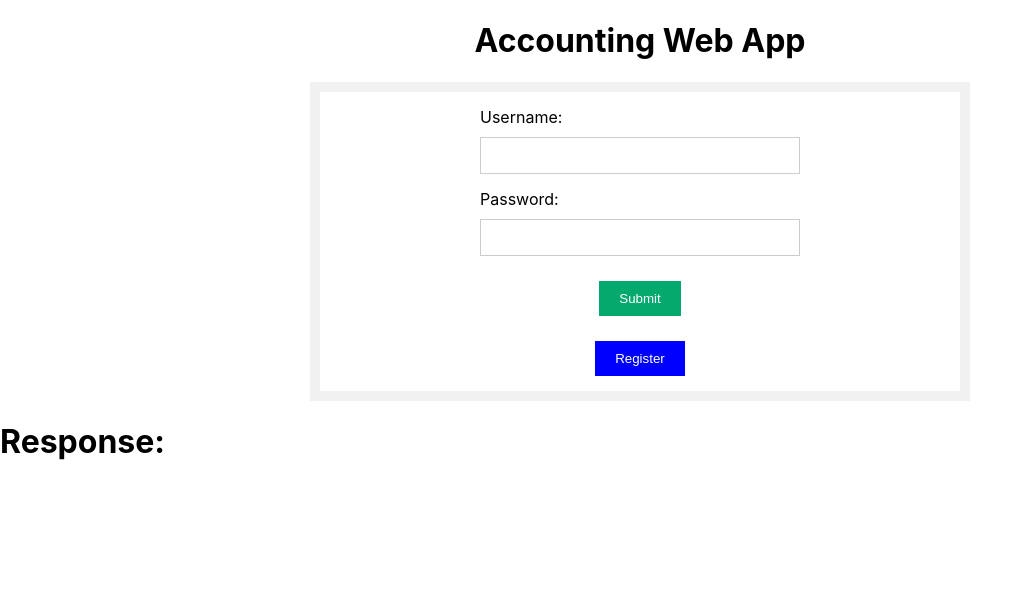
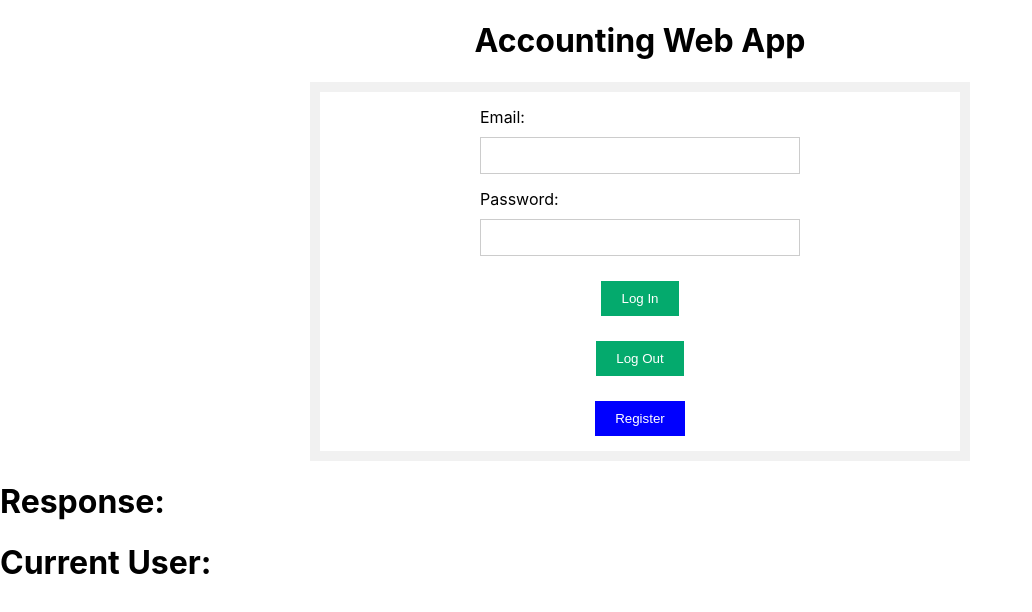
Before and after one commit to jakestreet/Accountr, a React (Create React App) app: page / in a window 1280 px wide. Shown: the top 612 px of the page, without its empty margins (0-1032 px from the left). Built offline with nearby package versions, Linux system fonts and the light colour scheme; no server answers.

Commit message:
implemented firebase authentication

```diff
--- a/src/components/LoginForm.js
+++ b/src/components/LoginForm.js
@@ -1,31 +1,44 @@
 import { useRef, useState } from 'react'
 import '../App.css'
-import app from './utils/firebase'
-import bcrypt from 'bcryptjs'
+import { auth, app } from './utils/firebase'
 import { doc, setDoc, getDoc } from "firebase/firestore";
 import { getFirestore } from "firebase/firestore";
+import { createUserWithEmailAndPassword, onAuthStateChanged, signOut, signInWithEmailAndPassword } from 'firebase/auth';
 
 
 export default function LoginForm() {
-    const userInputRef = useRef();
+    const emailInputRef = useRef();
     const passwdInputRef = useRef();
+
+    const [user, setUser] = useState({});
 
     const [loginStatus, setLoginStatus] = useState("");
 
-    const db = getFirestore(app);
+    onAuthStateChanged(auth, (currentUser) => {
+      setUser(currentUser);
+    })
+
+    //const db = getFirestore(app);
 
     const SignUpForm = async (e)=>{
         e.preventDefault();
-        const user = userInputRef.current.value;
+        const email = emailInputRef.current.value;
         const password = passwdInputRef.current.value;
-        const hashedpassword = await bcrypt.hash(password, 10);
 
+        try {
+        const user = await createUserWithEmailAndPassword(auth, email, password);
+        console.log(user);
+        } catch (error) {
+          setLoginStatus(error.message);
+        }
+
+        /*
         const docRef = doc(db, "users", user);
         const docSnap = await getDoc(docRef);
 
         if (!docSnap.exists()) {
-          setDoc(doc(db, "users", user), {
-            username: user,
+          setDoc(doc(db, "users", email), {
+            username: email,
             hashedPassword: hashedpassword
           });
           setLoginStatus("Registration Successful!")
@@ -33,19 +46,26 @@ export default function LoginForm() {
         else {
           setLoginStatus("Username already in use!")
         }
+        */
 
     }
 
     const LoginForm = async (e)=>{
         e.preventDefault();
-        const user = userInputRef.current.value;
+        const email = emailInputRef.current.value;
         const password = passwdInputRef.current.value;
-        const docRef = doc(db, "users", user);
+
+        try {
+          const user = await signInWithEmailAndPassword(auth, email, password)
+          setLoginStatus("Successfully Logged In!")
+        } catch (error) {
+          setLoginStatus(error.message);
+        }
+        /*
+        const docRef = doc(db, "users", email);
         const docSnap = await getDoc(docRef);
 
         if (docSnap.exists()) {
-          const hashedPassword = docSnap.data().hashedPassword;
-          const result = await bcrypt.compare(password, hashedPassword);
           if(result) {
             setLoginStatus("Logged in!");
           }
@@ -57,19 +77,26 @@ export default function LoginForm() {
           // doc.data() will be undefined in this case
           setLoginStatus("This username does not exist!");
         }
+        */
     }
+
+    const LogoutForm = async (e)=>{
+      await signOut(auth);
+  }
 
     return (
         <div>
             <form className='loginBox'>
-                <label for="uname">Username:</label>
-                <input type="text" id="uname" name="uname" ref={userInputRef}/>
-                <label for="passwd">Password:</label>
+                <label htmlFor="uname">Email:</label>
+                <input type="text" id="uname" name="uname" ref={emailInputRef}/>
+                <label htmlFor="passwd">Password:</label>
                 <input type="password" id="passwd" name="passwd" ref={passwdInputRef}/>
-                <button type="submit" onClick={LoginForm}>Submit</button>
+                <button type="submit" onClick={LoginForm}>Log In</button>
+                <button type="submit" onClick={LogoutForm}>Log Out</button>
                 <button type="button" onClick={SignUpForm}>Register</button>
             </form>
             <h1>Response: {loginStatus}</h1>
+            <h1>Current User: {user?.email}</h1>
         </div>
     )
 }
--- a/src/components/utils/firebase.js
+++ b/src/components/utils/firebase.js
@@ -1,4 +1,5 @@
 import { initializeApp } from "firebase/app";
+import {getAuth} from 'firebase/auth'
 
 const firebaseConfig = {
   apiKey: "AIzaSyBm1Di-H46sTLQthb8Iv0Xg1VnZE2cEoPQ",
@@ -11,6 +12,6 @@ const firebaseConfig = {
 };
 
 // Initialize Firebase
-const app = initializeApp(firebaseConfig);
+export const app = initializeApp(firebaseConfig);
 
-export default app;
+export const auth = getAuth(app);
```
Also changed, not shown: package.json (+0 -8 lines), 1 other file (tests, documents, lock files or other folders).
